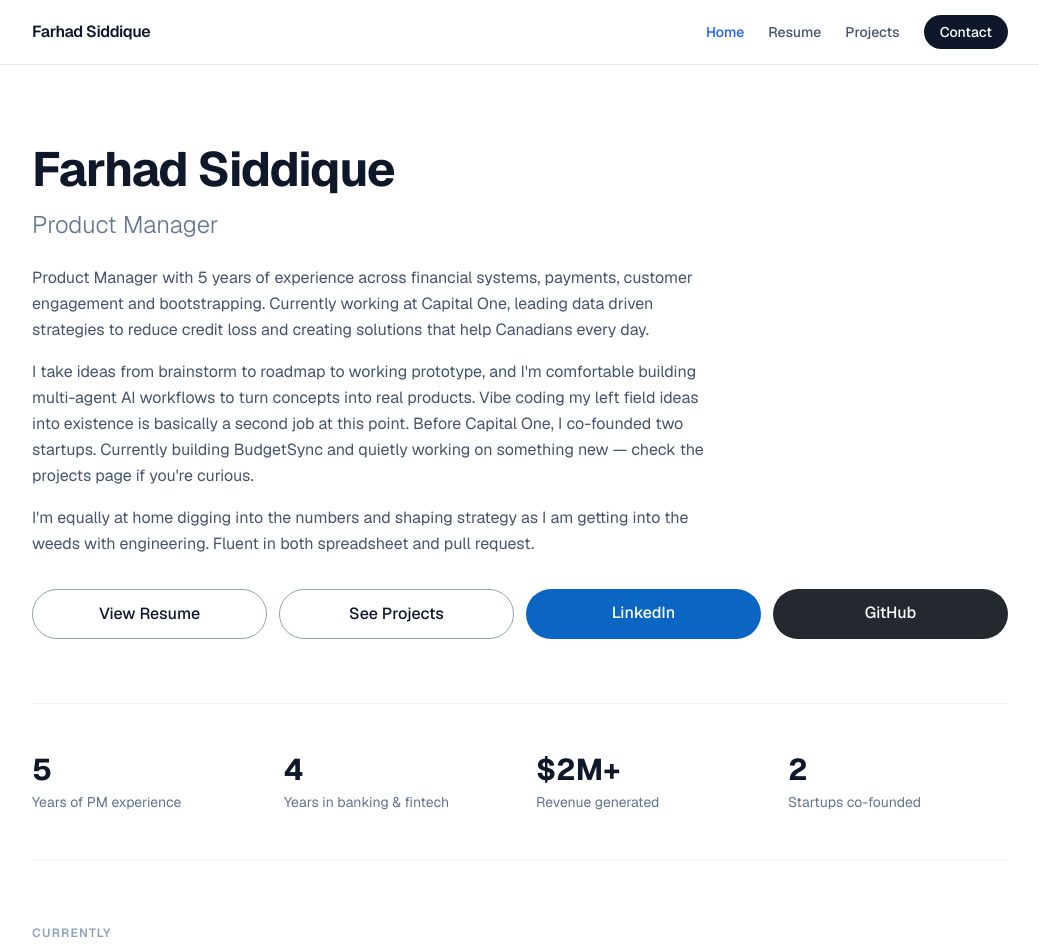
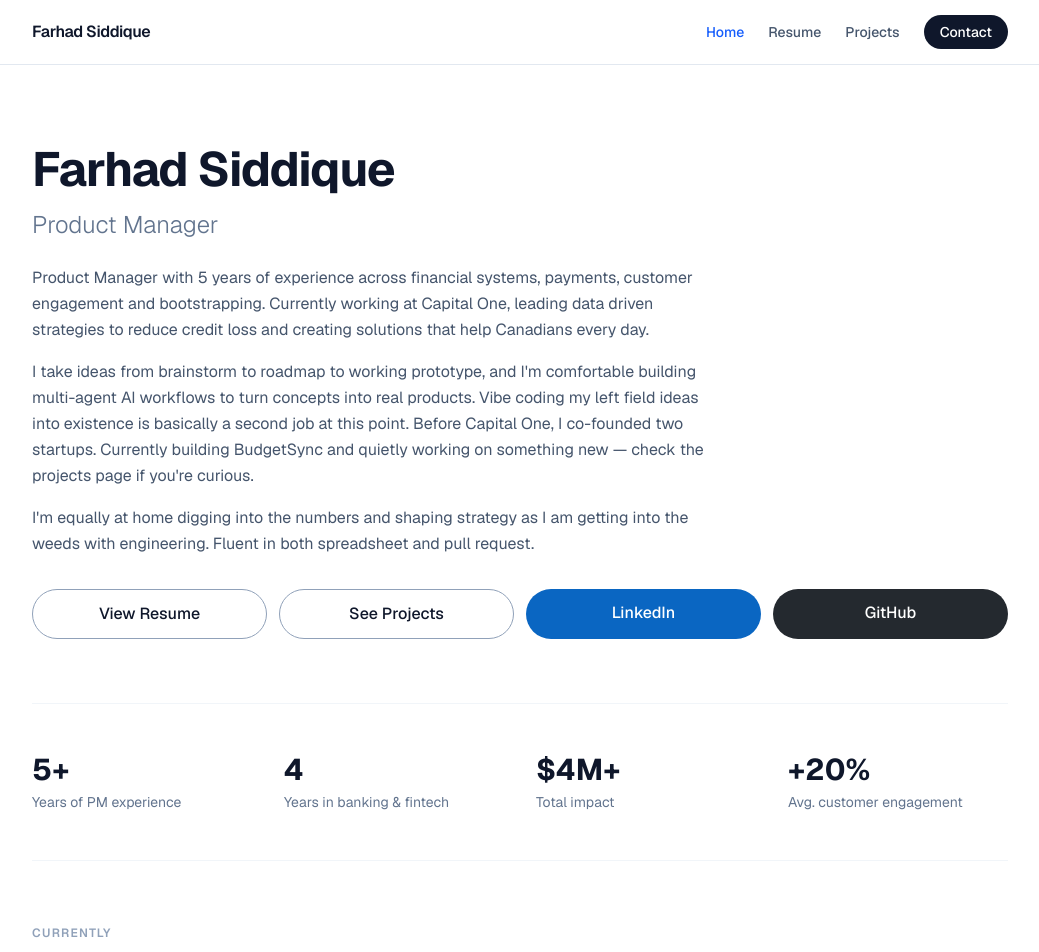
Before and after one commit to FarhadSiddique/portfolio, a Next.js app: page / in a window 1280 px wide. Shown: the top 952 px of the page, without its empty margins (120-1159 px from the left). Built offline with nearby package versions, Linux system fonts and the light colour scheme.

Commit message:
Update stats: 5+ years, $4M+ total impact, +20% avg engagement
Co-Authored-By: Claude Sonnet 4.6 <noreply@anthropic.com>

```diff
--- a/app/page.tsx
+++ b/app/page.tsx
@@ -17,10 +17,10 @@ function getFeaturedProjects() {
 }
 
 const stats = [
-  { value: "5", label: "Years of PM experience" },
+  { value: "5+", label: "Years of PM experience" },
   { value: "4", label: "Years in banking & fintech" },
-  { value: "$2M+", label: "Revenue generated" },
-  { value: "2", label: "Startups co-founded" },
+  { value: "$4M+", label: "Total impact" },
+  { value: "+20%", label: "Avg. customer engagement" },
 ];
 
 export default function Home() {
```
